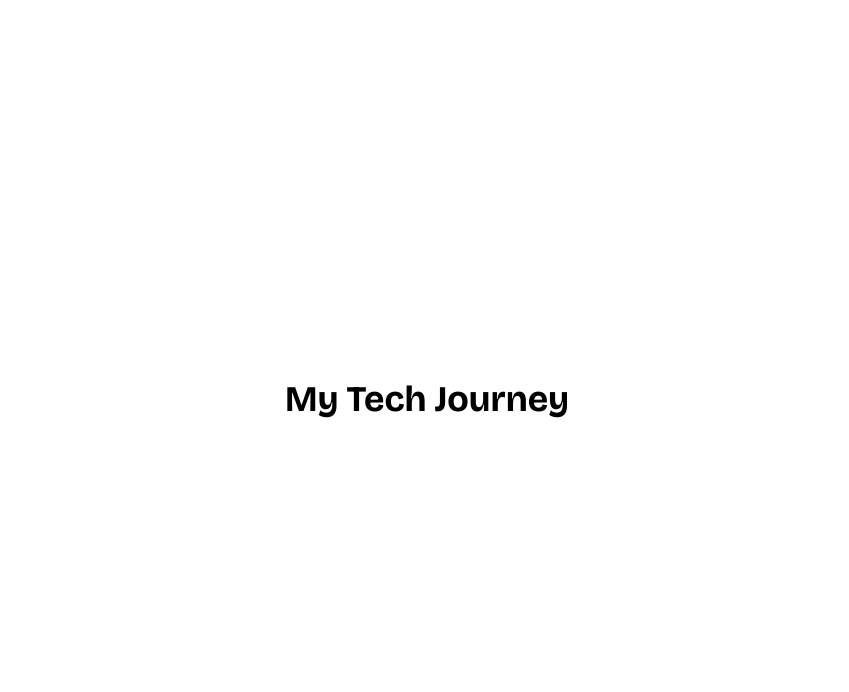
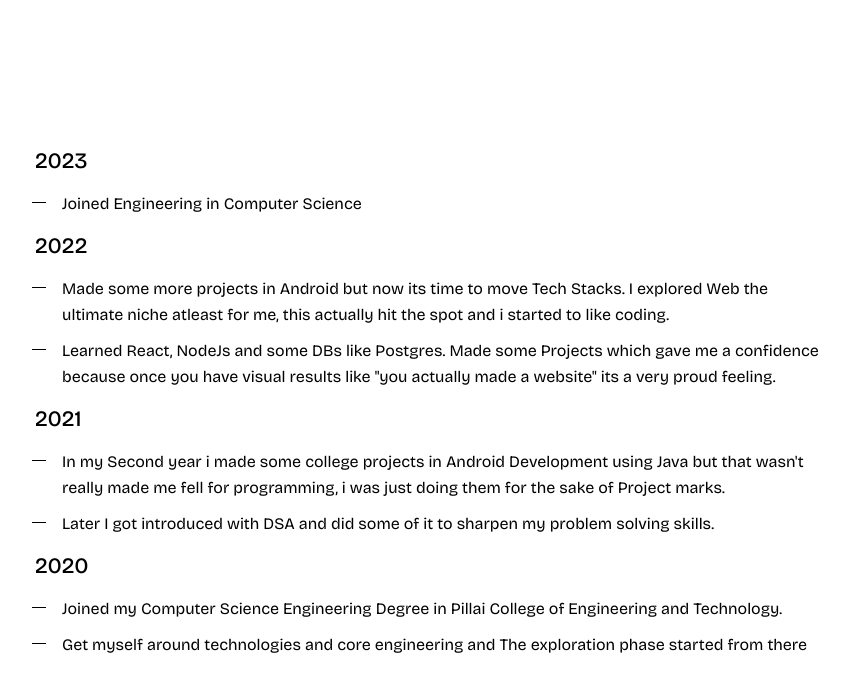
Before and after one commit to abhub23/Portfolio, a Next.js app: page /about in a window 1280 px wide. Shown: the top 692 px of the page, without its empty margins (213-1062 px from the left). Built offline with nearby package versions, Linux system fonts and the light colour scheme; what @radix-ui/themes would draw is missing.

Commit message:
feat: added content

```diff
--- a/app/about/page.tsx
+++ b/app/about/page.tsx
@@ -1,12 +1,60 @@
-import { Bricolage } from "@/Utils/fonts"
-import { JSX } from "react"
+'use client';
+
+import { Bricolage } from '@/utils/fonts';
+import { JSX } from 'react';
+import { Separator } from '@radix-ui/themes';
 
 const About: React.FC = (): JSX.Element => {
-    return (
-        <div className={`${Bricolage} flex flex-col justify-center items-center h-screen`}>
-            <p className="text-4xl text-black font-bold">My Tech Journey</p>
+  type AboutType = {
+    year: number;
+    desc: string[];
+  };
+
+  const aboutArr: Array<AboutType> = [
+    {
+      year: 2023,
+      desc: ['Joined Engineering in Computer Science ',]
+    },
+    {
+      year: 2022,
+      desc: [`Made some more projects in Android but now its time to move Tech Stacks. I explored Web the ultimate niche
+            atleast for me, this actually hit the spot and i started to like coding.`,
+
+        `Learned React, NodeJs and some DBs like Postgres.
+            Made some Projects which gave me a confidence because once you have visual results like "you actually made a website"
+            its a very proud feeling.`]
+    },
+    {
+      year: 2021,
+      desc: [`In my Second year i made some college projects in Android Development using Java but that wasn't
+            really made me fell for programming, i was just doing them for the sake of Project marks.`,
+
+        `Later I got introduced with DSA and did some of it to sharpen my problem solving skills.`]
+    },
+    {
+      year: 2020,
+      desc: [`Joined my Computer Science Engineering Degree in Pillai College of Engineering and Technology.`,
+
+         `Get myself around technologies and core engineering and The exploration phase started from there `]
+    },
+  ];
+  return (
+    <div
+      className={`${Bricolage} lg:w-[800px] flex flex-col text-black dark:text-white justify-center items-center h-screen mx-auto`}
+    >
+      {aboutArr.map((el, idx) => (
+        <div key={idx} className="w-[800px] mx-auto flex flex-col justify-start">
+          <div className="lg:text-[22px] font-medium p-2">{el.year}</div>
+          {el.desc.map((el1, idx1) => (
+            <div key={idx1} className="lg:text-[16px] p-[5px] flex flex-row items-start">
+              <div className="min-w-[14px] h-[1px] mt-[11px] bg-black dark:bg-gray-400 mr-3" />
+              <p className="pl-1 leading-relaxed">{el1}</p>
+            </div>
+          ))}
         </div>
-    )
-}
+      ))}
+    </div>
+  );
+};
 
-export default About
+export default About;
```
